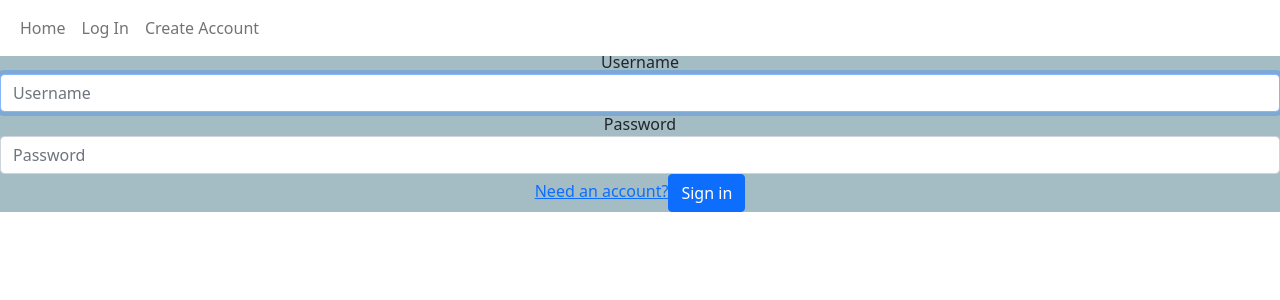
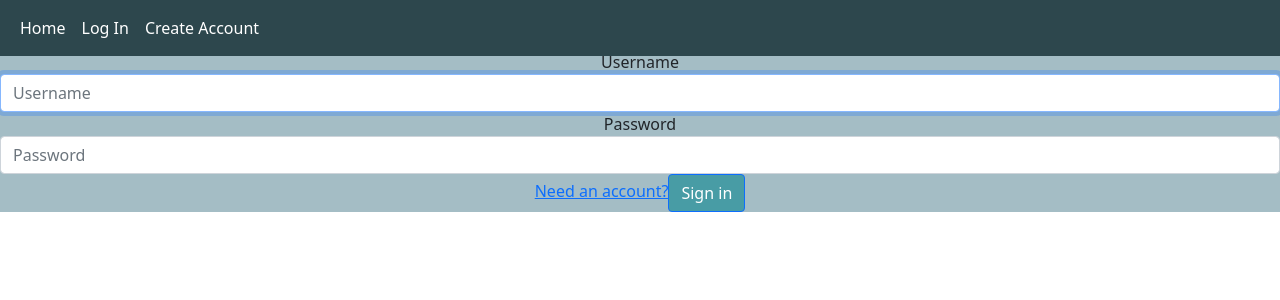
Before and after one commit to mitchrhodes/SummitFitness, a Vue app in the folder vue/: page /login in a window 1280 px wide. Shown: the top 300 px of the page. Built offline with nearby package versions, Linux system fonts and the light colour scheme; no server answers.

Commit message:
style style style

```diff
--- a/vue/src/App.vue
+++ b/vue/src/App.vue
@@ -1,7 +1,6 @@
 <template>
-  <div id="app">
-    <nav  class="navbar navbar-expand-lg navbar-light bg-white fixed-top">
-
+  <div id="app" v-bind:style="{ backgroundColor: a4bdc5}">
+    <nav id="navbar-design" class="navbar navbar-expand-lg fixed-top">
       <div class="container-fluid">
         <button
           class="navbar-toggler"
@@ -22,12 +21,18 @@
               >
             </li>
             <li class="nav-item active">
-              <router-link class="nav-link" v-bind:to="{ name: 'login' }" v-show="!isUser(this.$store.state.user)"
+              <router-link
+                class="nav-link"
+                v-bind:to="{ name: 'login' }"
+                v-show="!isUser(this.$store.state.user)"
                 >Log In</router-link
               >
             </li>
-             <li class="nav-item active">
-              <router-link class="nav-link" v-bind:to="{ name: 'register' }" v-show="!isUser(this.$store.state.user)"
+            <li class="nav-item active">
+              <router-link
+                class="nav-link"
+                v-bind:to="{ name: 'register' }"
+                v-show="!isUser(this.$store.state.user)"
                 >Create Account</router-link
               >
             </li>
@@ -106,10 +111,10 @@
 </template>
 <script>
 export default {
-  data()  {
+  data() {
     return {
       isLoggedIn: false,
-    }
+    };
   },
   methods: {
     isAdmin(user) {
@@ -130,7 +135,15 @@ export default {
 
 <style >
 #app {
-  background-color: #A4BDC5;
+  background-color: #a4bdc5;
+}
+
+#navbar-design {
+  background-color: #2d474d;
+  color: #ffffff;
+}
+nav .navbar-nav li a {
+  color: white;
 }
 
 
--- a/vue/src/views/Admin.vue
+++ b/vue/src/views/Admin.vue
@@ -1,5 +1,5 @@
 <template>
-  <div>
+  <div class="admin">
     <br>
     <br>
     <br>
@@ -157,4 +157,7 @@ export default {
 </script>
 
 <style>
+#admin{
+
+}
 </style>
--- a/vue/src/views/ChangePassword.vue
+++ b/vue/src/views/ChangePassword.vue
@@ -1,5 +1,10 @@
 <template>
   <div>
+    <br>
+    <br>
+    <br>
+    <br>
+    <h4 class="text-center">Change Password</h4>
     <div class="alert alert-success" role="alert" v-show="isPasswordChanged">Password Changed!</div>
     <form @submit.prevent="sendEmail" class="mx-4">
       <div class="row">
@@ -85,4 +90,9 @@ export default {
 </script>
 
 <style>
+
+.btn {
+  background-color: #489CA5 !important;
+  outline-color: #2D474D !important;
+}
 </style>
--- a/vue/src/views/Events.vue
+++ b/vue/src/views/Events.vue
@@ -54,7 +54,7 @@
         id="progress"
         v-model="updateEventProgress.distanceProgress"
       />
-      <button class="btn btn-primary btn-block" type="submit">
+      <button class="btn " type="submit">
         Update Progress
       </button>
     </form>
@@ -84,7 +84,7 @@
           <td>{{ userEvent.distanceProgress }}</td>
           <td>
             <a
-              class="btn btn-success"
+              class="btn"
               v-on:click="
                 (isAddProgress = true),
                   (updateEventProgress.eventId = userEvent.eventId)
@@ -93,7 +93,7 @@
             >
           </td>
           <td>
-            <a class="btn btn-success"><router-link class='btn btn-success' v-bind:to='{ name: "leaderboard", params:{eventId: userEvent.eventId }}'>View Leaderboard</router-link></a>
+            <router-link class='btn ' v-bind:to='{ name: "leaderboard", params:{eventId: userEvent.eventId }}'>View Leaderboard</router-link>
           </td>
           <td></td>
         </tr>
@@ -120,7 +120,7 @@
           <td>{{ event.type }}</td>
           <td>{{ event.duration }}</td>
           <td>
-            <a class="btn btn-success" v-on:click="SignUp(event.eventId)"
+            <a class="btn" v-on:click="SignUp(event.eventId)"
               >Sign Up For Event</a
             >
           </td>
@@ -213,4 +213,9 @@ export default {
 </script>
 
 <style>
+.btn {
+  background-color: #489CA5 !important;
+  outline-color: #2D474D !important;
+  color: white;
+}
 </style>
--- a/vue/src/views/Goals.vue
+++ b/vue/src/views/Goals.vue
@@ -75,7 +75,7 @@
           <td>{{ goal.distanceProgress }}</td>
           <td>
             <a
-              class="btn btn-success"
+              class="btn "
               v-on:click="
                 (isAddProgress = true), (updateProgress.goalId = goal.goalId)
               "
@@ -87,7 +87,7 @@
     </table>
     <div class="text-center">
       <a
-        class="btn btn-primary my-3"
+        class="btn my-3"
         v-on:click="(isAddNewForm = true), (isGoalCreated = false)"
         >Add Goal</a
       >
@@ -158,7 +158,7 @@
         </div>
       </div>
       <div class="text-center my-3">
-        <button class="btn btn-primary btn-block" type="submit">
+        <button class="btn" type="submit">
           Add Goal
         </button>
       </div>
@@ -260,4 +260,8 @@ export default {
 </script>
 
 <style>
+.btn {
+  background-color: #489CA5 !important;
+  outline-color: #2D474D !important;
+}
 </style>
--- a/vue/src/views/Home.vue
+++ b/vue/src/views/Home.vue
@@ -19,12 +19,11 @@
     <br />
     <br />
     <br />
-
     <div class="text-center">
-      <router-link :to="{ name: 'register' }" class="btn btn-primary mx-3"
+      <router-link :to="{ name: 'register' }" class="btn mx-3"
         >Create Account</router-link
       >
-      <router-link :to="{ name: 'login' }" class="btn btn-primary mx-3"
+      <router-link :to="{ name: 'login' }" class="btn mx-3"
         >Log In</router-link
       >
       <br>
@@ -43,7 +42,10 @@
   margin-left: auto;
   margin-right: auto;
   width: 90%;
-
+}
+.btn {
+  background-color: #489CA5 !important;
+  outline-color: #2D474D !important;
 }
 
 </style>
```
